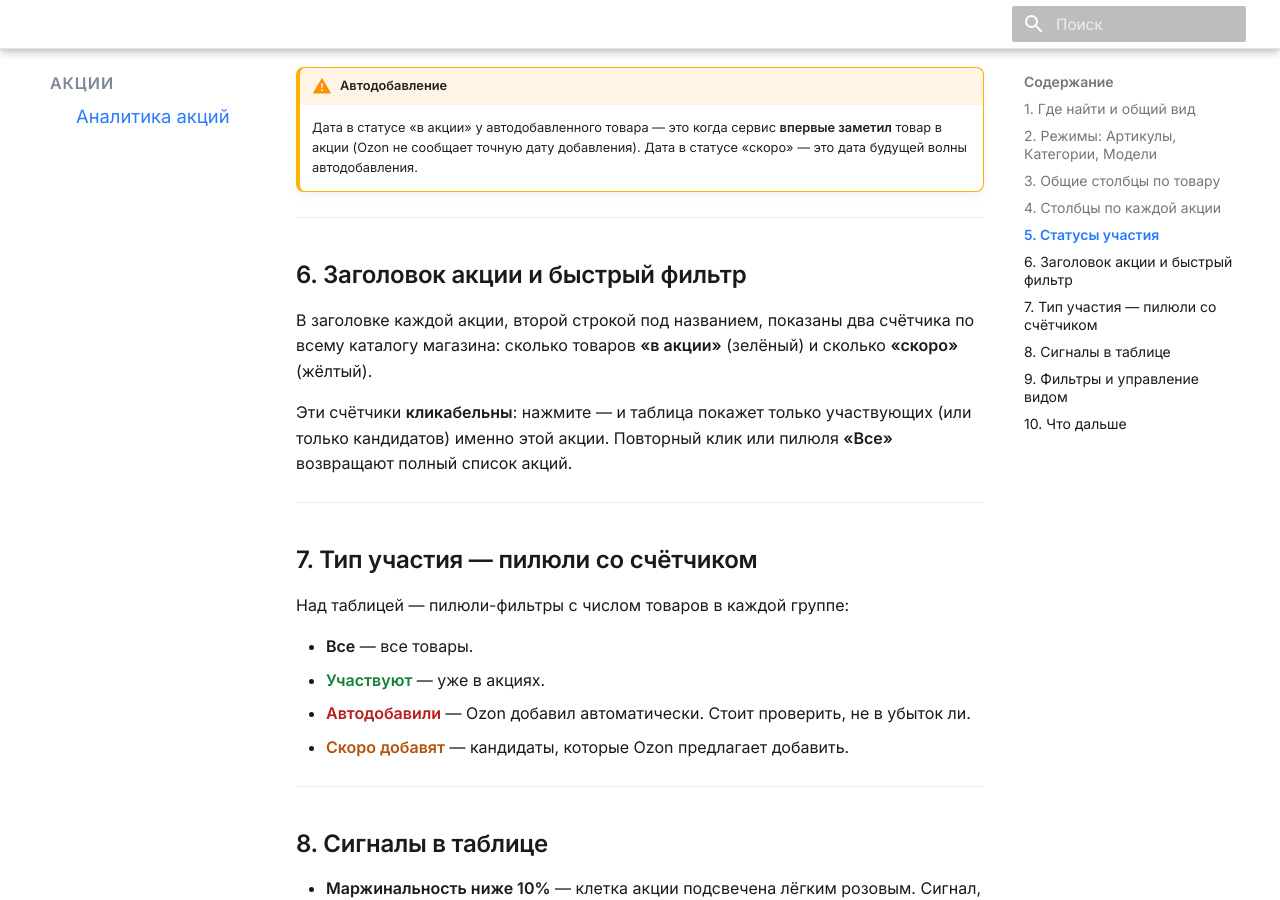
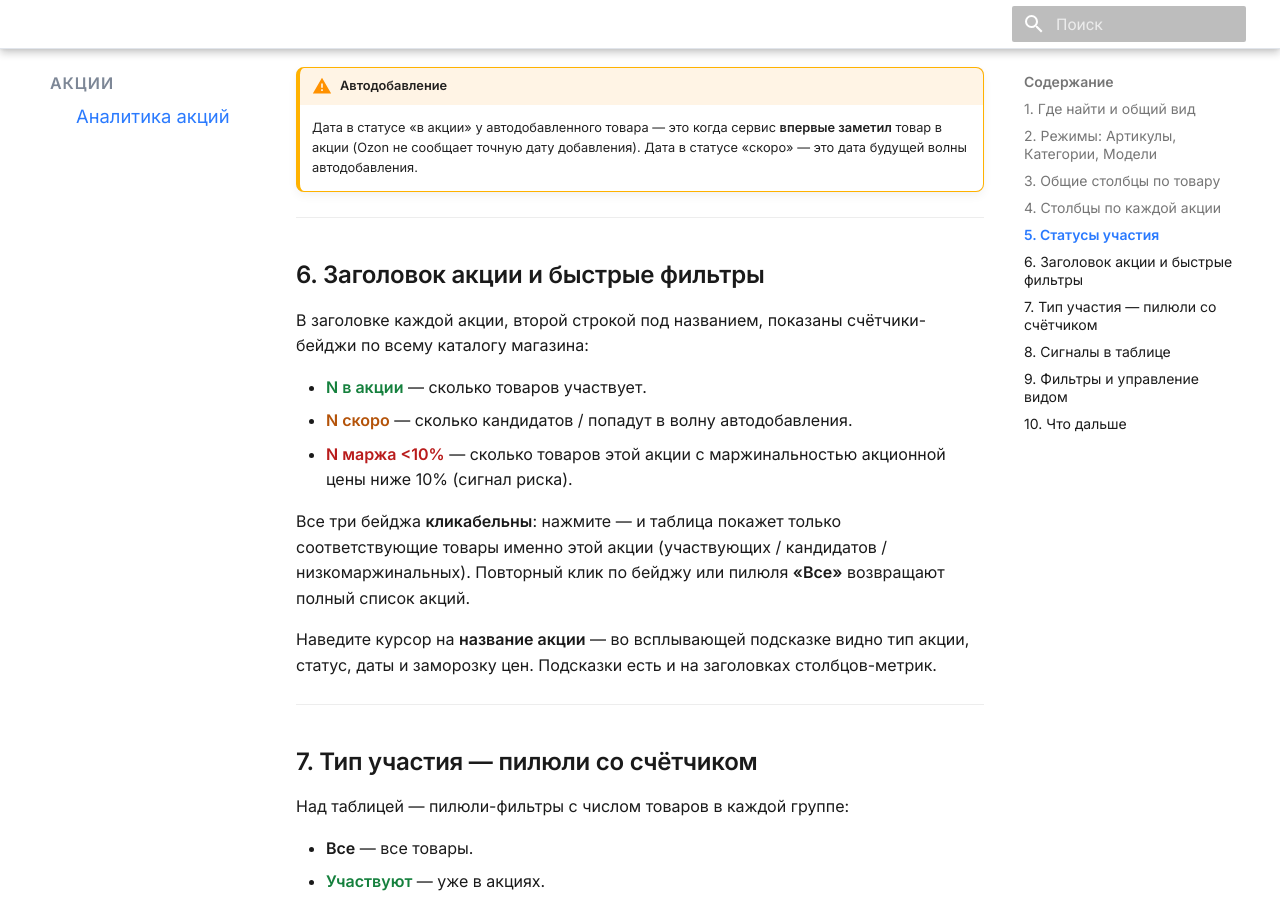
Before and after one commit to GitHubJackPerson/stpulse-docs, an MkDocs documentation site: the page built from docs/promos/actions.md, in a window 1280 px wide and 900 px high, scrolled down 2964 px. Built offline with MkDocs 1.6.1 and Material for MkDocs 9.7.7, drawn with Linux system fonts in a browser that asks for light colours; some of the changed text lies outside the part shown.

Commit message:
docs(promos): аналитика акций — красный бейдж «маржа <10%», тултипы, безубыточность по вчера

```diff
--- a/docs/promos/actions.md
+++ b/docs/promos/actions.md
@@ -86,11 +86,17 @@
 
 ---
 
-## 6. Заголовок акции и быстрый фильтр
+## 6. Заголовок акции и быстрые фильтры
 
-В заголовке каждой акции, второй строкой под названием, показаны два счётчика по всему каталогу магазина: сколько товаров **«в акции»** (зелёный) и сколько **«скоро»** (жёлтый).
+В заголовке каждой акции, второй строкой под названием, показаны счётчики-бейджи по всему каталогу магазина:
 
-Эти счётчики **кликабельны**: нажмите — и таблица покажет только участвующих (или только кандидатов) именно этой акции. Повторный клик или пилюля **«Все»** возвращают полный список акций.
+- <span style="color:#15803d"><b>N в акции</b></span> — сколько товаров участвует.
+- <span style="color:#b45309"><b>N скоро</b></span> — сколько кандидатов / попадут в волну автодобавления.
+- <span style="color:#b91c1c"><b>N маржа &lt;10%</b></span> — сколько товаров этой акции с маржинальностью акционной цены ниже 10% (сигнал риска).
+
+Все три бейджа **кликабельны**: нажмите — и таблица покажет только соответствующие товары именно этой акции (участвующих / кандидатов / низкомаржинальных). Повторный клик по бейджу или пилюля **«Все»** возвращают полный список акций.
+
+Наведите курсор на **название акции** — во всплывающей подсказке видно тип акции, статус, даты и заморозку цен. Подсказки есть и на заголовках столбцов-метрик.
 
 ---
 
```
Also changed, not shown: other parts of docs/promos/actions.md (+1 -1 lines).
